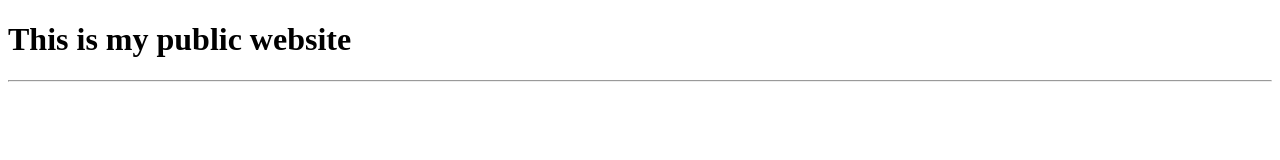
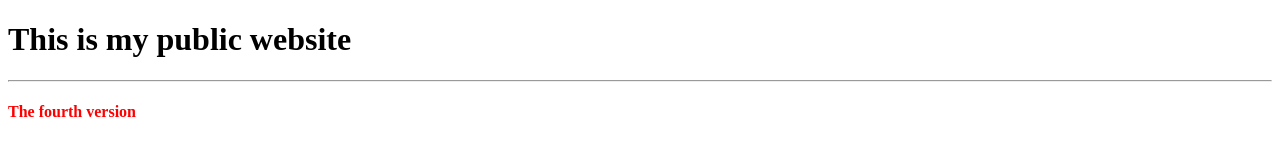
Before and after one commit to mahtabsadeghi/web2, a plain HTML site: page index.html in a window 1280 px wide. Drawn offline with Linux system fonts and the light colour scheme.

Commit message:
Update index.html
The fourth version

```diff
--- a/index.html
+++ b/index.html
@@ -7,6 +7,7 @@
 
 	<h1>This is my public website</h1>
 	<hr>
+	<h4 style="color: red"> The fourth version </h4>
 
 </body>
 </html>
```
